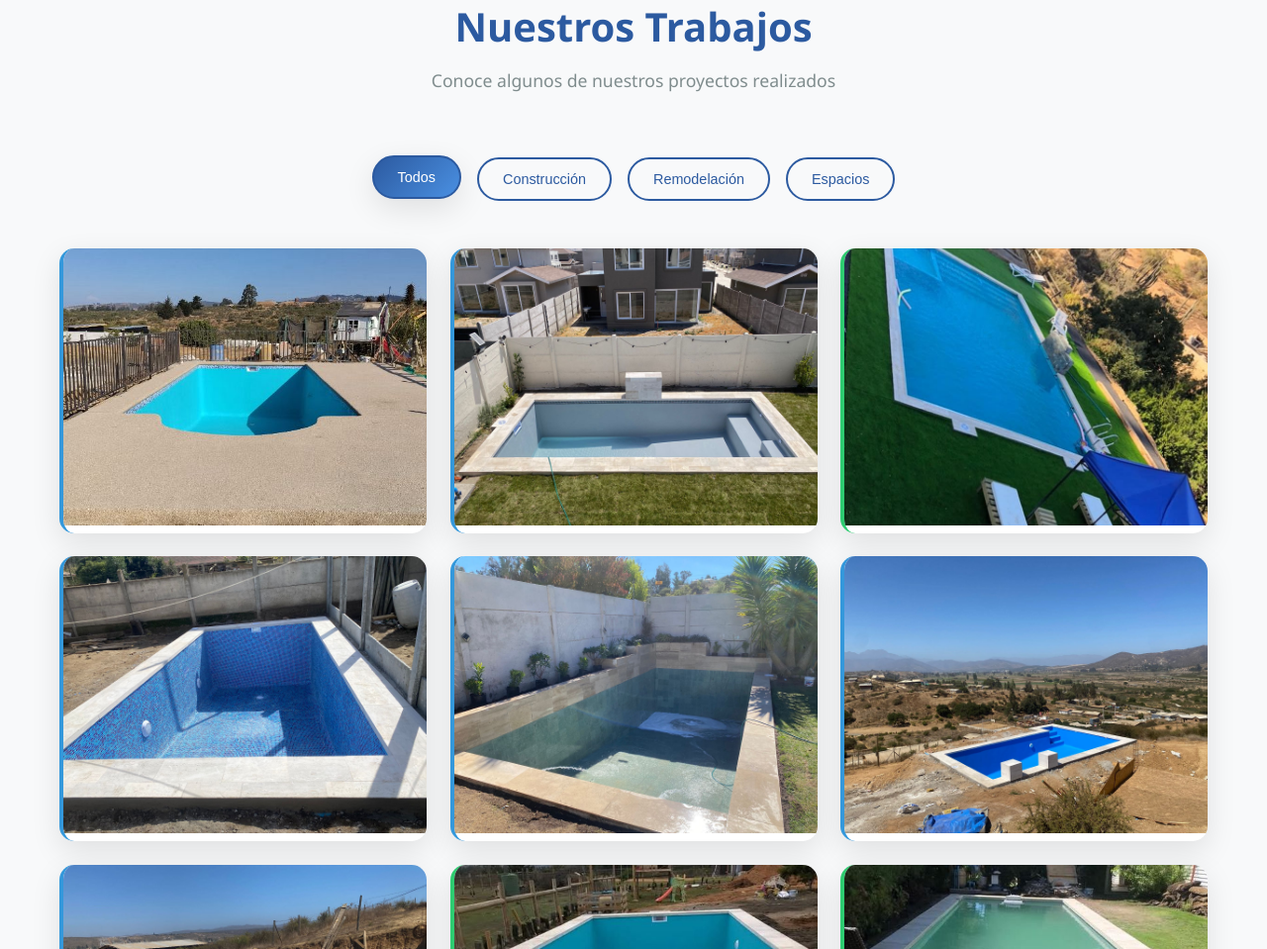
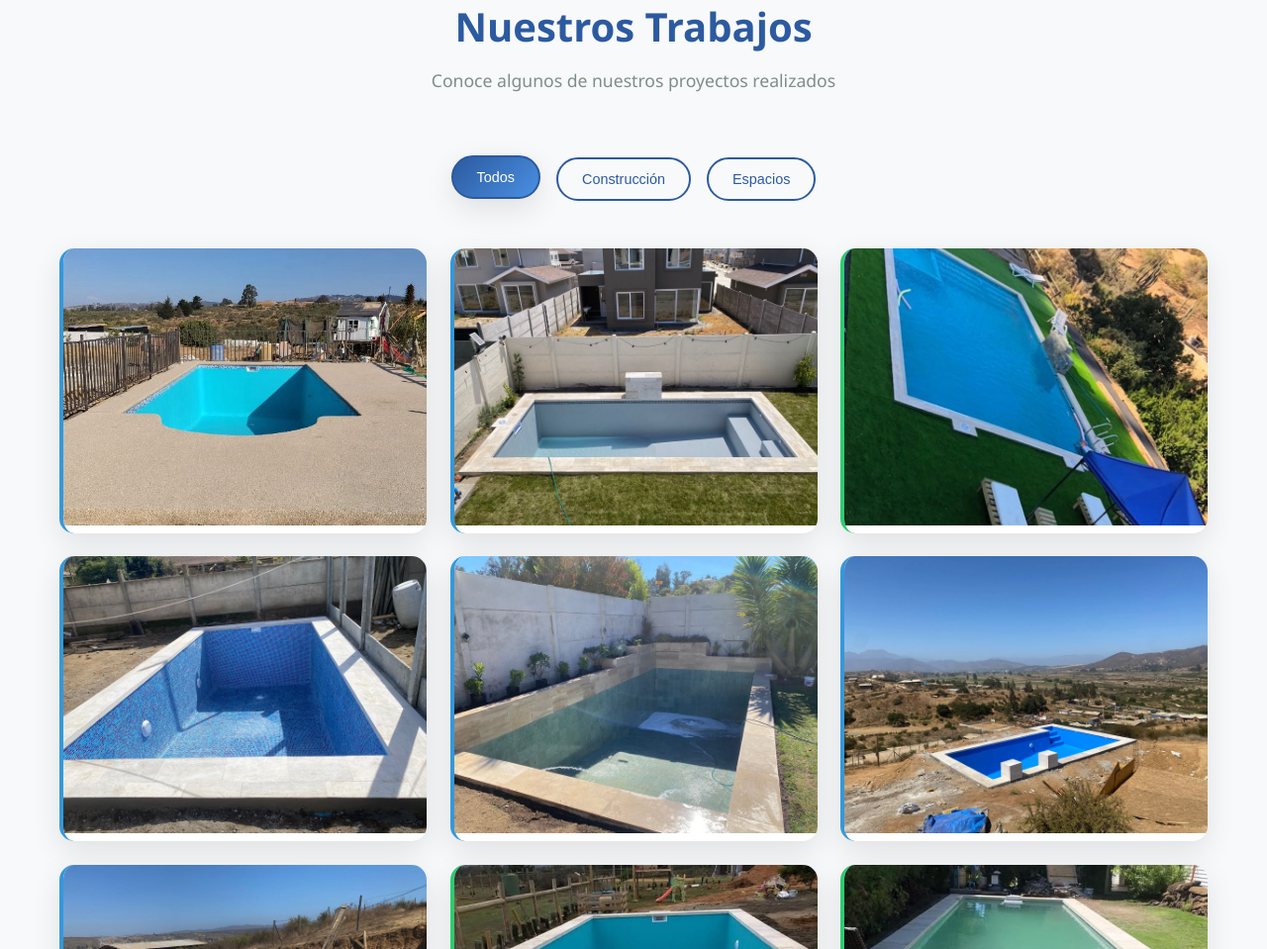
Before and after one commit to Mauricio087/tu_espacio_construccion, a plain HTML site: page index.html in a window 1280 px wide. Shown: the part 2172-3131 px from the top of the page at 99% size. Drawn offline with Linux system fonts and the light colour scheme; animation ran at ten frames a second.

Commit message:
boton: remodelacion out

```diff
--- a/index.html
+++ b/index.html
@@ -127,7 +127,6 @@
             <div class="gallery-filters animate-fade-in-up" data-delay="100">
                 <button class="filter-btn active" data-filter="all">Todos</button>
                 <button class="filter-btn" data-filter="construction">Construcción</button>
-                <button class="filter-btn" data-filter="remodelation">Remodelación</button>
                 <button class="filter-btn" data-filter="spaces">Espacios</button>
             </div>
             <div class="gallery-grid" id="gallery-grid">
```
